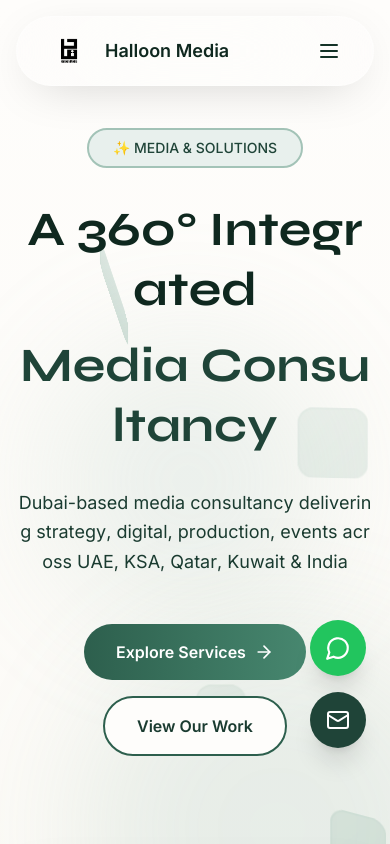
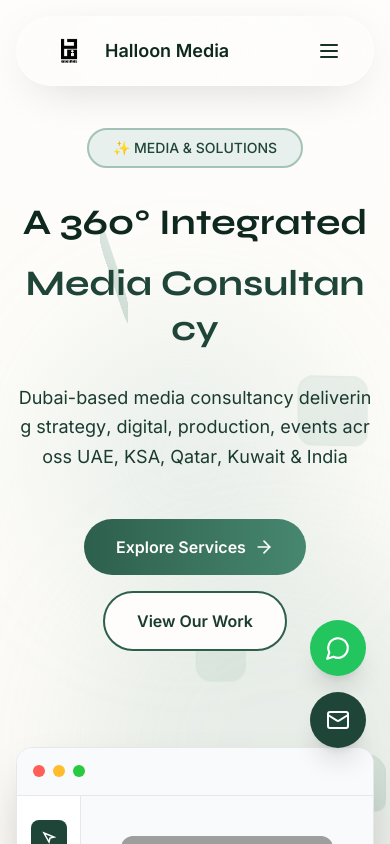
Before and after one commit to Xerxesgreene/halloon-media, a Next.js app: page / in a window 390 px wide. Shown: the top 844 px of the page. Built offline with nearby package versions, Linux system fonts and the light colour scheme; grey boxes are pictures that could not be loaded.

Commit message:
Describe the change

```diff
--- a/components/Hero.js
+++ b/components/Hero.js
@@ -48,14 +48,14 @@
             <SplitText
               text="A 360° Integrated"
               tag="h1"
-              className="text-5xl md:text-7xl lg:text-8xl font-bold text-forest-900 font-display leading-tight"
+              className="text-4xl md:text-5xl lg:text-8xl font-bold text-forest-900 font-display leading-tight"
             />
           )}
           {startTextAnimation && (
             <SplitText
               text="Media Consultancy"
               tag="h1"
-              className="text-5xl md:text-7xl lg:text-8xl font-bold text-forest-600 font-display leading-tight"
+              className="text-4xl md:text-5xl lg:text-8xl font-bold text-forest-600 font-display leading-tight"
             />
           )}
         </div>
```
